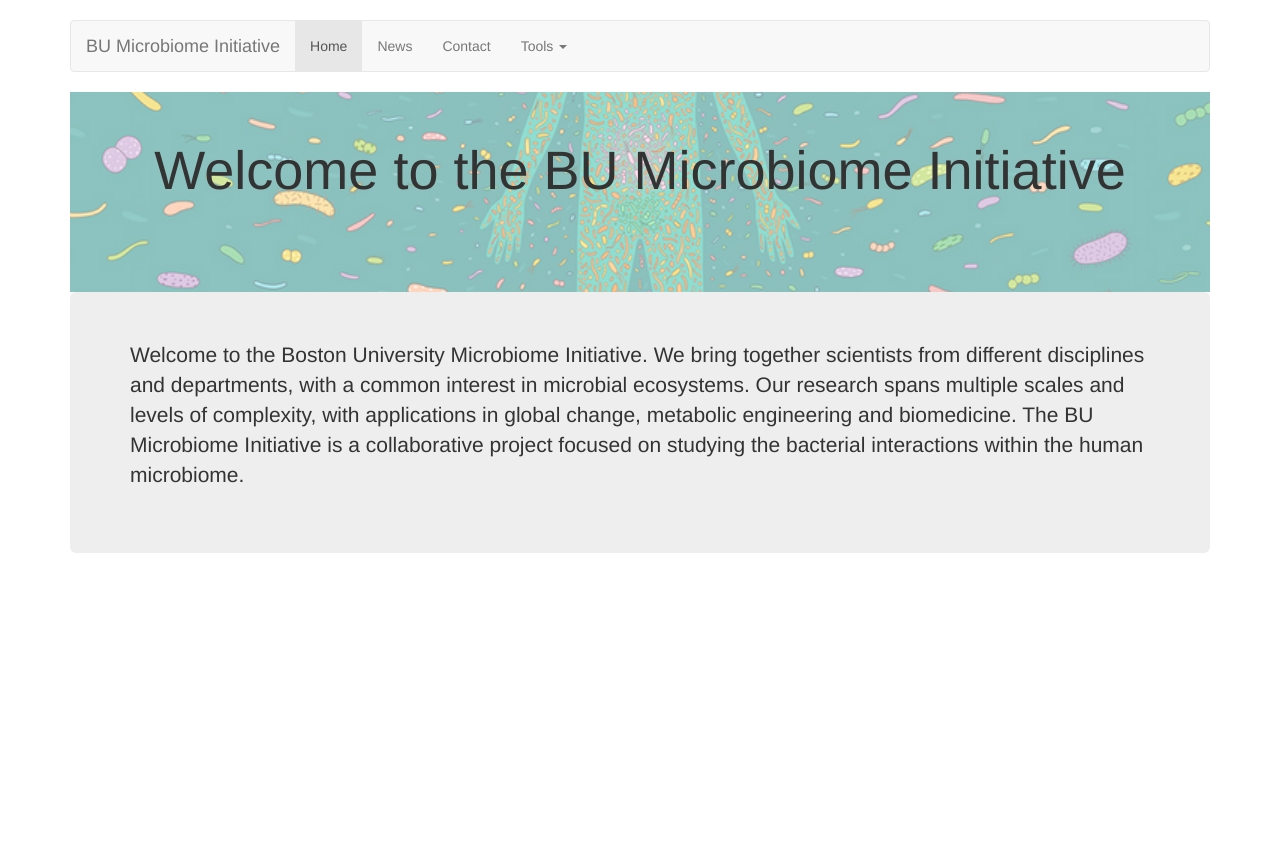
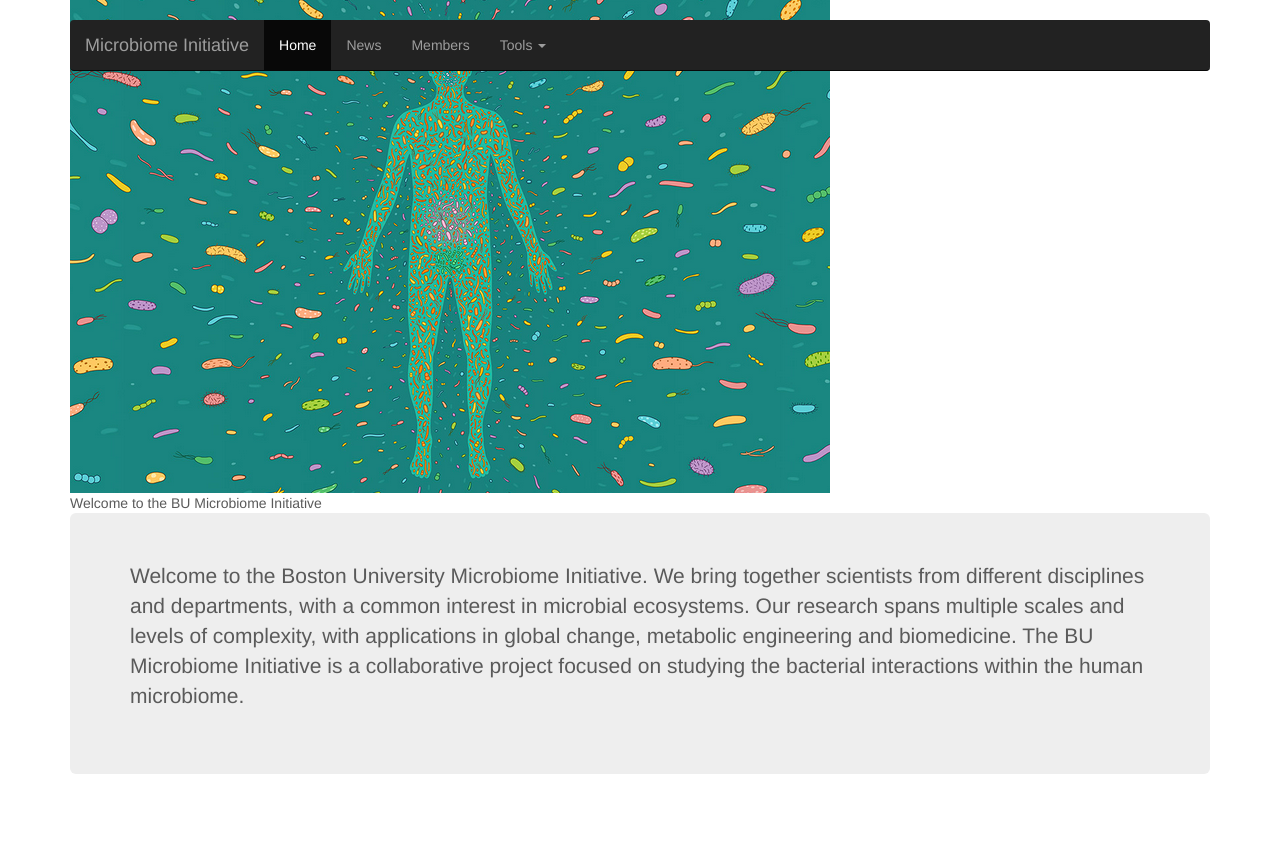
Before and after one commit to hjfan527/Microbiome_Initiative, a Flask app: template templates/MI_home.html in a window 1280 px wide. Before the commit the page ends 553 px from the top, so only its background shows below. Run offline with Flask 2, Linux system fonts and the light colour scheme; the template is opened without the code that fills it, so the values that code supplies are empty; some libraries are stand-ins or nearby versions.

Commit message:
Updated page integration

```diff
--- a/templates/MI_home.html
+++ b/templates/MI_home.html
@@ -5,17 +5,18 @@
     <meta http-equiv="X-UA-Compatible" content="IE=edge">
     <meta name="viewport" content="width=device-width, initial-scale=1">
     <!-- The above 3 meta tags *must* come first in the head; any other head content must come *after* these tags -->
+    <meta name="description" content="">
+    <meta name="author" content="">
+    <link rel="icon" href="../../favicon.ico">
 
     <title>Microbiome Initiative</title>
+    <script src="https://unpkg.com/vue"></script>
 
     <!-- Bootstrap core CSS -->
     <link href="../static/css/bootstrap.min.css" rel="stylesheet">
 
     <!-- IE10 viewport hack for Surface/desktop Windows 8 bug -->
     <link href="../static/css/ie10-viewport-bug-workaround.css" rel="stylesheet">
-
-    <!-- Custom styles for this template -->
-    <link href="../static/css/navbar.css" rel="stylesheet">
 
     <!-- Just for debugging purposes. Don't actually copy these 2 lines! -->
     <!--[if lt IE 9]><script src="../static/js/ie8-responsive-file-warning.js"></script><![endif]-->
@@ -27,27 +28,8 @@
       <script src="https://oss.maxcdn.com/respond/1.4.2/respond.min.js"></script>
     <![endif]-->
 
-    <style>
-      .homeimage {
-        position: relative;
-      }
-
-      .center {
-        position: absolute;
-        left: 0;
-        top: 20%;
-        width: 100%;
-        text-align: center;
-        font-size: 54px;
-      }
-
-      img {
-        object-fit: cover;
-        width: 100%;
-        height: 200px;
-        opacity: 0.5;
-      }
-    </style>
+    <!-- Custom styles for this template -->
+    <link href="../static/css/carousel.css" rel="stylesheet">
   </head>
 
   <body>
@@ -55,8 +37,11 @@
     <div class="container">
 
       <!-- Static navbar -->
-      <nav class="navbar navbar-default">
-        <div class="container-fluid">
+      <div class="navbar-wrapper">
+        <div class="container">
+
+          <nav class="navbar navbar-inverse navbar-static-top">
+            <div class="container">
               <div class="navbar-header">
                 <button type="button" class="navbar-toggle collapsed" data-toggle="collapse" data-target="#navbar" aria-expanded="false" aria-controls="navbar">
                   <span class="sr-only">Toggle navigation</span>
@@ -64,27 +49,30 @@
                   <span class="icon-bar"></span>
                   <span class="icon-bar"></span>
                 </button>
-            <a class="navbar-brand" href="#">BU Microbiome Initiative</a>
+                <a class="navbar-brand" href="#">Microbiome Initiative</a>
               </div>
               <div id="navbar" class="navbar-collapse collapse">
                 <ul class="nav navbar-nav">
-              <li class="active"><a href="http://localhost:63342/MicrobiomeInitiative/MI_home.html">Home</a></li>
-              <li><a href="http://localhost:63342/MicrobiomeInitiative/MI_news.html">News</a></li>
-              <li><a href="http://localhost:63342/MicrobiomeInitiative/MI_contact.html">Contact</a></li>
-              <li class="dropdown">
-                <a href="#" class="dropdown-toggle" data-toggle="dropdown" role="button" aria-haspopup="true" aria-expanded="false">Tools <span class="caret"></span></a>
+                  <li class="active"><a href="http://localhost:63342/Microbiome_Initiative/templates/MI_home.html">Home</a></li>
+                  <li><a href="http://localhost:63342/Microbiome_Initiative/templates/MI_news.html">News</a></li>
+                  <li><a href="http://localhost:63342/Microbiome_Initiative/templates/MI_contact.html">Members</a></li>
+                  <li>
+                    <a href="#Tools" class="dropdown-toggle" data-toggle="dropdown" role="button" aria-haspopup="true" aria-expanded="false">Tools <span class="caret"></span></a>
                     <ul class="dropdown-menu">
-                  <li><a href="http://localhost:63342/MicrobiomeInitiative/MI_pathostat.html">PathoStat</a></li>
-                  <li><a href="http://localhost:63342/MicrobiomeInitiative/MI_comets.html">COMETS</a></li>
+                      <li><a href="#PathoStat">PathoStat</a></li>
+                      <li><a href="#COMETS">COMETS</a></li>
                     </ul>
                   </li>
                 </ul>
-          </div><!--/.nav-collapse -->
-        </div><!--/.container-fluid -->
+              </div>
+            </div>
           </nav>
+        </div>
+      </div>
+    </div>
 
       <!-- Main component for a primary marketing message or call to action -->
-
+    <div class="container">
       <div class="homeimage">
         <img src="images/microbiome.png" alt="Microbiome">
         <div class="center">Welcome to the BU Microbiome Initiative</div>
@@ -104,8 +92,10 @@
     <!-- Placed at the end of the document so the pages load faster -->
     <script src="https://ajax.googleapis.com/ajax/libs/jquery/1.12.4/jquery.min.js"></script>
     <script>window.jQuery || document.write('<script src="../../assets/js/vendor/jquery.min.js"><\/script>')</script>
-    <script src="js/bootstrap.min.js"></script>
+    <script src="../static/js/bootstrap.min.js"></script>
+    <!-- Just to make our placeholder images work. Don't actually copy the next line! -->
+    <script src="../static/js/vendor/holder.min.js"></script>
     <!-- IE10 viewport hack for Surface/desktop Windows 8 bug -->
-    <script src="js/ie10-viewport-bug-workaround.js"></script>
+    <script src="../static/js/ie10-viewport-bug-workaround.js"></script>
   </body>
 </html>
--- a/templates/MI_tools.html
+++ b/templates/MI_tools.html
@@ -50,9 +50,9 @@
             </div>
             <div id="navbar" class="navbar-collapse collapse">
               <ul class="nav navbar-nav">
-                <li><a href="#">Home</a></li>
-                <li><a href="#News">News</a></li>
-                <li><a href="#Members">Members</a></li>
+                <li><a href="http://localhost:63342/Microbiome_Initiative/templates/MI_home.html">Home</a></li>
+                <li><a href="http://localhost:63342/Microbiome_Initiative/templates/MI_news.html">News</a></li>
+                <li><a href="http://localhost:63342/Microbiome_Initiative/templates/MI_contact.html">Members</a></li>
                 <li class="dropdown active">
                   <a href="#Tools" class="dropdown-toggle" data-toggle="dropdown" role="button" aria-haspopup="true" aria-expanded="false">Tools <span class="caret"></span></a>
                   <ul class="dropdown-menu">
```
Also changed, not shown: templates/MI_comets.html (+5 -5 lines), templates/MI_contact.html (+32 -24 lines), templates/MI_news.html (+31 -22 lines). Lines whose indentation alone changed are shown as unchanged.
